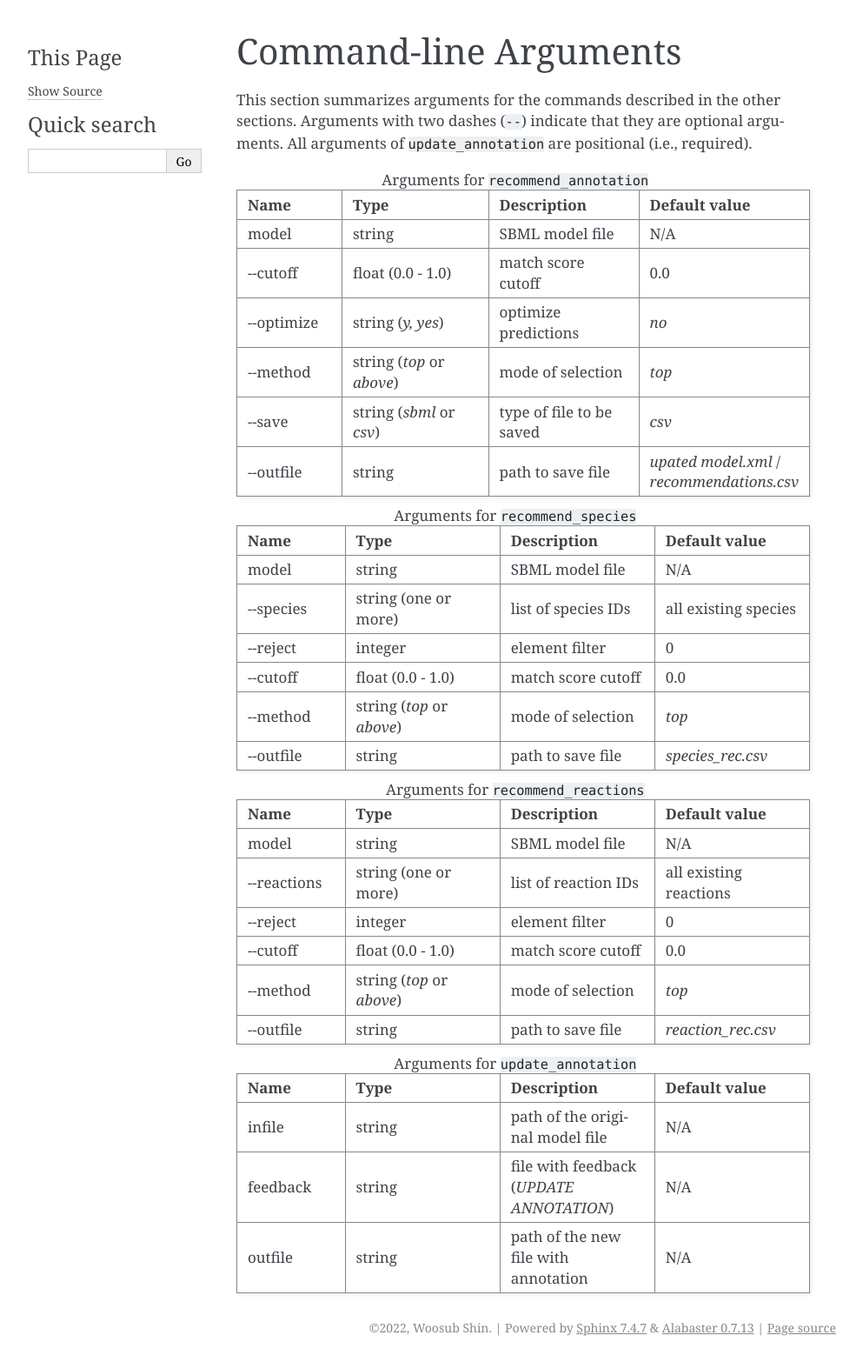
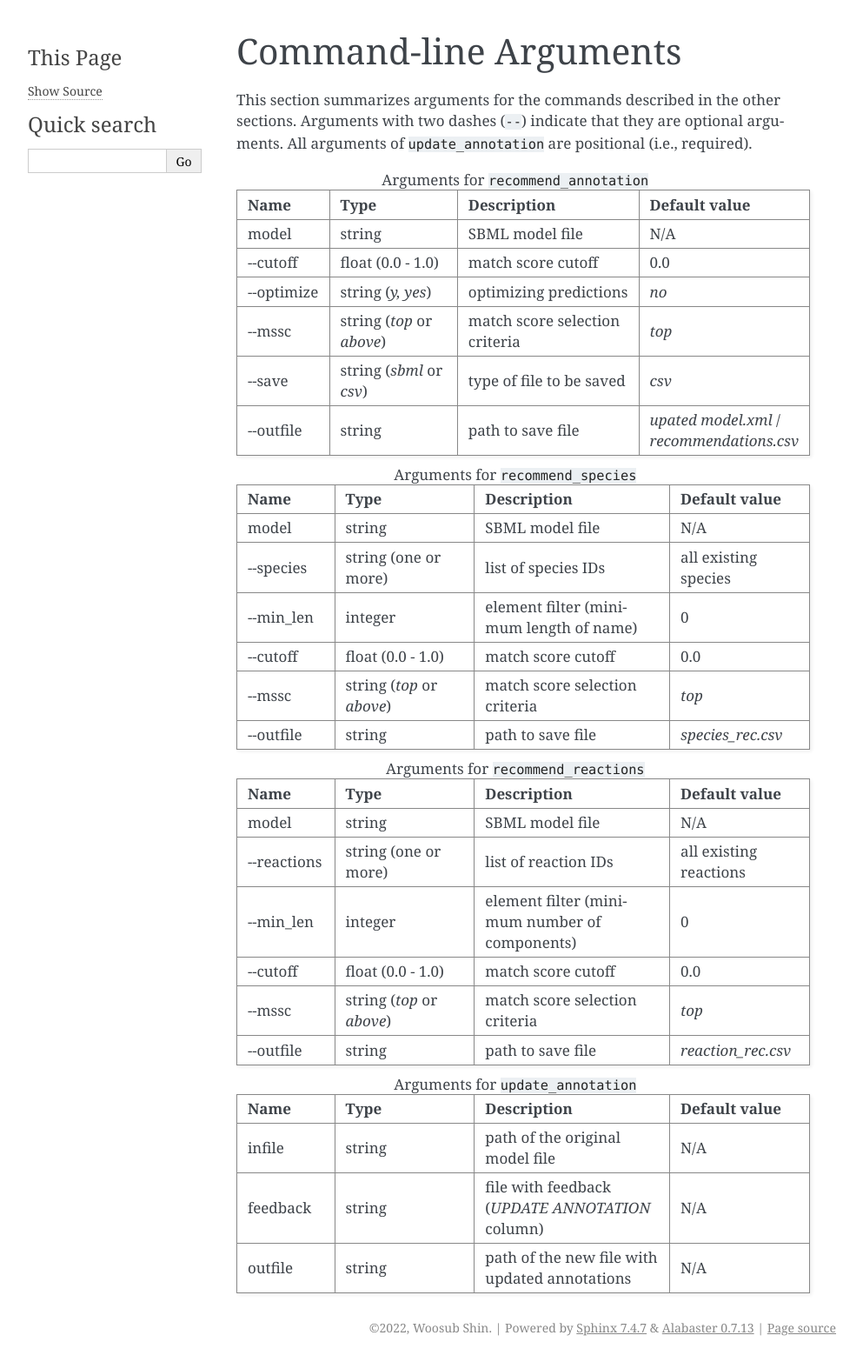
Before and after one commit to sys-bio/AMAS, a Sphinx documentation site: the page built from docs/source/tbls.rst, in a window 1280 px wide. Shown: the whole page at 87% size, without its empty margins (148-1141 px from the left). Built offline with Sphinx 7.4.7, drawn with Linux system fonts in a browser that asks for light colours.

```diff
--- a/docs/source/conf.py
+++ b/docs/source/conf.py
@@ -22,7 +22,7 @@
 author = 'Woosub Shin'
 
 # The full version, including alpha/beta/rc tags
-release = '0.1.0'
+release = '0.3.0'
 
 
 # -- General configuration ---------------------------------------------------
--- a/docs/source/tbls.rst
+++ b/docs/source/tbls.rst
@@ -24,11 +24,11 @@
      - 0.0
    * - \-\-optimize
      - string (*y, yes*)
-     - optimize predictions
+     - optimizing predictions
      - *no*
-   * - \-\-method
+   * - \-\-mssc
      - string (*top* or *above*)
-     - mode of selection
+     - match score selection criteria
      - *top*
    * - \-\-save
      - string (*sbml* or *csv*)
@@ -56,17 +56,17 @@
      - string (one or more)
      - list of species IDs
      - all existing species
-   * - \-\-reject
+   * - \-\-min_len
      - integer
-     - element filter
+     - element filter (minimum length of name)
      - 0
    * - \-\-cutoff
      - float (0.0 - 1.0)
      - match score cutoff
      - 0.0
-   * - \-\-method
+   * - \-\-mssc
      - string (*top* or *above*)
-     - mode of selection
+     - match score selection criteria
      - *top*
    * - \-\-outfile
      - string
@@ -90,17 +90,17 @@
      - string (one or more)
      - list of reaction IDs
      - all existing reactions
-   * - \-\-reject
+   * - \-\-min_len
      - integer
-     - element filter
+     - element filter (minimum number of components)
      - 0
    * - \-\-cutoff
      - float (0.0 - 1.0)
      - match score cutoff
      - 0.0
-   * - \-\-method
+   * - \-\-mssc
      - string (*top* or *above*)
-     - mode of selection
+     - match score selection criteria
      - *top*
    * - \-\-outfile
      - string
@@ -122,9 +122,9 @@
      - N/A
    * - feedback
      - string
-     - file with feedback (*UPDATE ANNOTATION*)
+     - file with feedback (*UPDATE ANNOTATION* column)
      - N/A
    * - outfile
      - string
-     - path of the new file with annotation
+     - path of the new file with updated annotations
      - N/A
--- a/setup.py
+++ b/setup.py
@@ -2,21 +2,18 @@
 
 INSTALL_REQUIRES = [
     "compress-pickle",
-    "coverage==5.5",
     "editdistance",
     "nose",
     "numpy",
     "pandas",
     "python-libsbml",
     "pyyaml",
-    "requests",
-    "scikit-learn"
     ]
 
 def doSetup(install_requires):
   setup(
       name='AMAS-sb',
-      version='0.1.0',
+      version='0.3.0',
       author='Woosub Shin',
       author_email='woosubs@umich.edu',
       packages=find_packages(exclude=['tests', 'notebooks']),
```
Also changed, not shown: other parts of docs/source/tbls.rst (+4 -4 lines), docs/source/upd.rst (+16 -1 lines), docs/source/images/recom_after_feedback.png, docs/source/images/recom_before_feedback.png, 9 other files.
